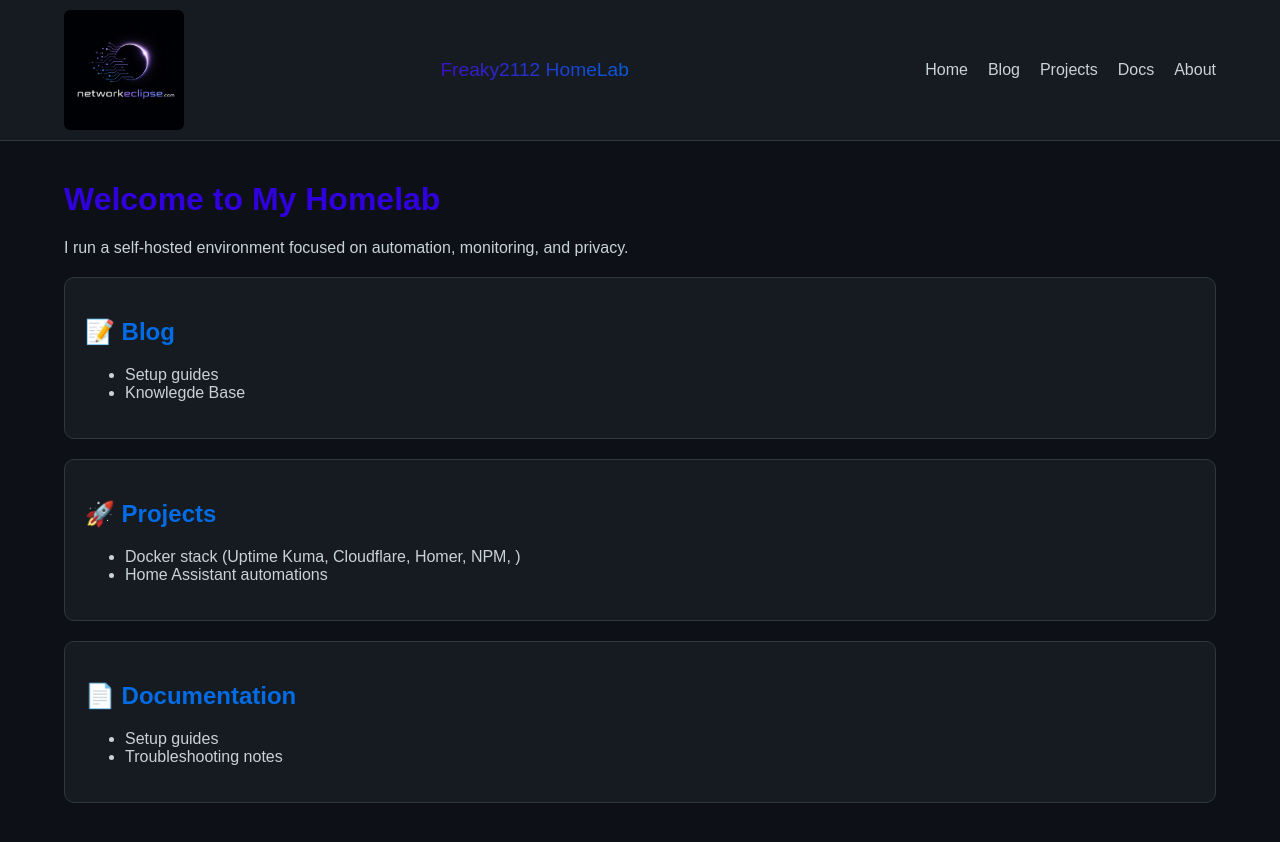
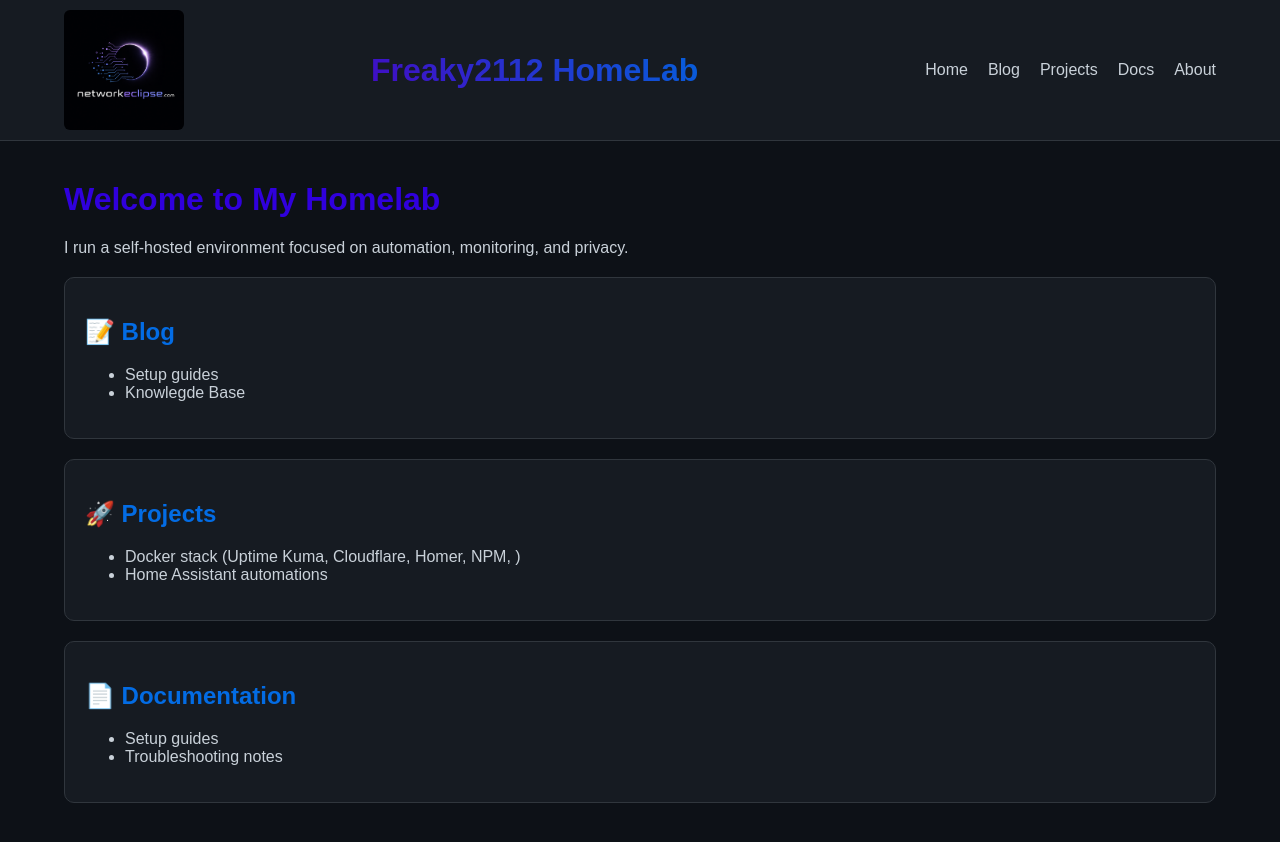
Before and after one commit to Freaky2112/freaky2112.github.io, a Jekyll site: the page built from index.md, in a window 1280 px wide. Shown: the top 842 px of the page. Built offline with Jekyll 4.4.1, drawn with Linux system fonts in a browser that asks for light colours.

Commit message:
super size text

```diff
--- a/_includes/nav.html
+++ b/_includes/nav.html
@@ -4,7 +4,7 @@
   <img src="/assets/images/homelab.png" class="logo-img">
   </span>
   <span class="logo-text">
-    <p style="font-size:larger"> Freaky2112 HomeLab</p>
+    <p style="font-size:xx-large"><b>Freaky2112 HomeLab</b></p>
   </span>
     <ul>
       <li><a href="/">Home</a></li>
```
